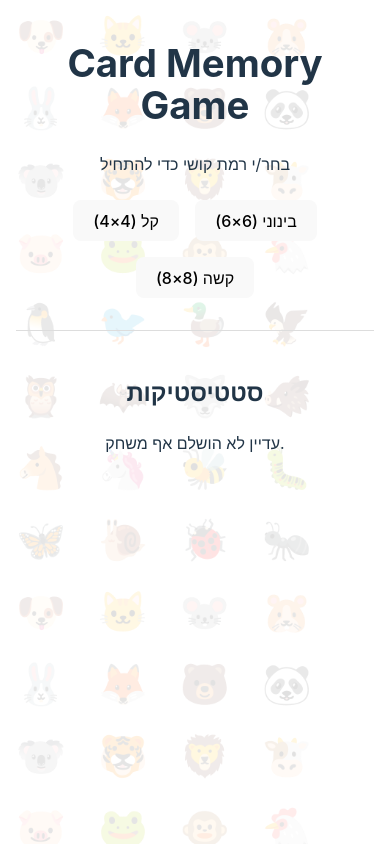
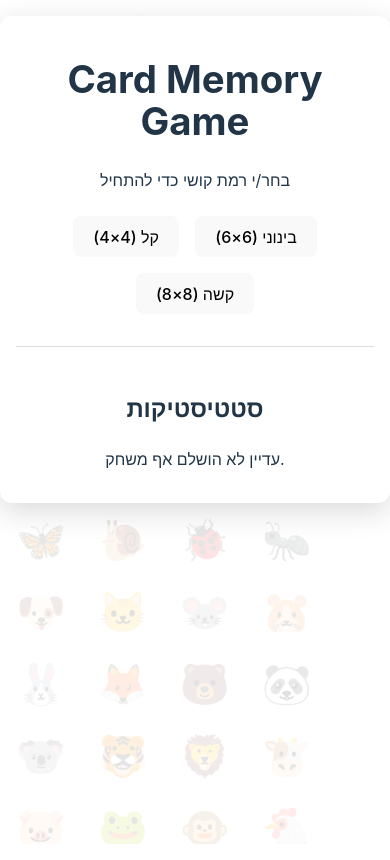
Before and after one commit to RonAsh12/memory_game, a React (Vite) app: page / in a window 390 px wide. Built offline with nearby package versions, Linux system fonts and the light colour scheme.

Commit message:
Update PRD and tasks with flags API and confetti features

```diff
--- a/src/App.css
+++ b/src/App.css
@@ -2,9 +2,13 @@
   position: relative;
   z-index: 1;
   max-width: 1280px;
-  margin: 0 auto;
+  margin: 2rem auto;
   padding: 2rem;
   text-align: center;
+  background-color: #ffffff;
+  color: #213547;
+  border-radius: 16px;
+  box-shadow: 0 8px 30px rgba(0, 0, 0, 0.15);
 }
 
 .win-message {
@@ -23,6 +27,8 @@
 
 @media (max-width: 480px) {
   .app {
+    margin: 1rem auto;
     padding: 1rem;
+    border-radius: 12px;
   }
 }
```
Also changed, not shown: 2 other files (tests, documents, lock files or other folders).
